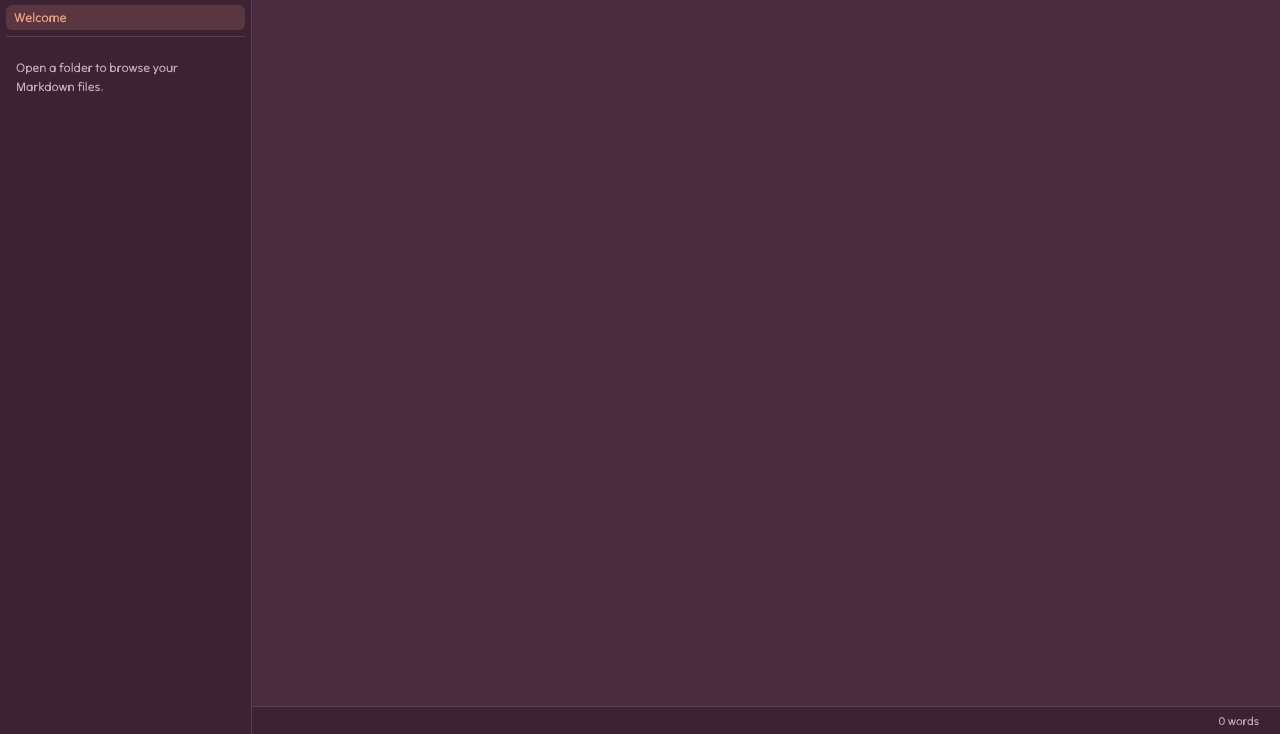
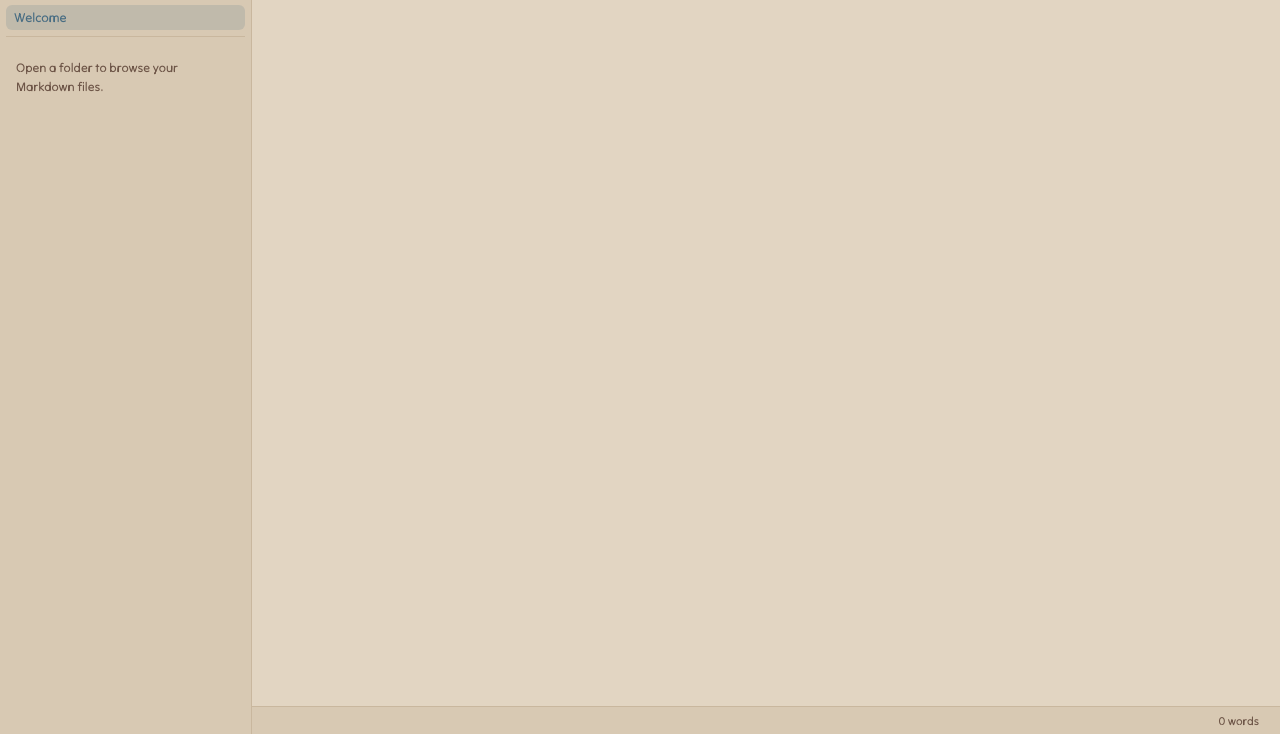
Before and after one commit to Dec444/Typeel, a website built with Vite: page index.html in a window 1280 px wide. Shown: the part 66-800 px from the top of the page. Built offline with nearby package versions, Linux system fonts and the light colour scheme; what @milkdown/crepe would draw is missing.

Commit message:
release v0.1.1

```diff
--- a/package.json
+++ b/package.json
@@ -1,7 +1,7 @@
 {
   "name": "typeel",
   "private": true,
-  "version": "0.1.0",
+  "version": "0.1.1",
   "type": "module",
   "scripts": {
     "dev": "vite",
--- a/src-tauri/tauri.conf.json
+++ b/src-tauri/tauri.conf.json
@@ -1,7 +1,7 @@
 {
   "$schema": "https://schema.tauri.app/config/2",
   "productName": "Typeel",
-  "version": "0.1.0",
+  "version": "0.1.1",
   "identifier": "com.typeel.app",
   "build": {
     "beforeDevCommand": "npm run dev",
--- a/src/main.ts
+++ b/src/main.ts
@@ -14,8 +14,8 @@ let currentPath: string | null = null;
 let savedMarkdown = "";
 let dirty = false;
 let countVisible = localStorage.getItem("typeel-wordcount") !== "off";
-let themeName = localStorage.getItem("typeel-theme-name") || "a";
-let darkMode = (localStorage.getItem("typeel-theme") || "dark") === "dark";
+let themeName = localStorage.getItem("typeel-theme-name") || "b";
+let darkMode = (localStorage.getItem("typeel-theme") || "light") === "dark";
 
 const editorEl = document.getElementById("editor") as HTMLElement;
 const titleEl = document.getElementById("doc-title") as HTMLElement;
--- a/src/styles.css
+++ b/src/styles.css
@@ -22,14 +22,14 @@
 
 :root {
   --sidebar-w: 252px;
-  /* default appearance = Option A, light (overridden once a theme is set) */
-  --bg: #faefe9;
-  --chrome: #f2e4dd;
-  --border: #e6d2c8;
-  --table-border: #dcc6bb;
+  /* default appearance = Option B (Cream & Slate), light — Onion White bg */
+  --bg: #e2d5c2;
+  --chrome: #d8c9b3;
+  --border: #c9b79e;
+  --table-border: #c0ac90;
   --text: #4a2c3f;
-  --text-soft: #8a6675;
-  --accent: #7a5063;
+  --text-soft: #6e5648;
+  --accent: #486d83;
   --hover: rgba(74, 44, 63, 0.07);
   color-scheme: light;
 }
```
Also changed, not shown: .github/workflows/release.yml, src-tauri/icons/128x128.png, src-tauri/icons/128x128@2x.png, src-tauri/icons/32x32.png, src-tauri/icons/64x64.png (added), src-tauri/icons/icon.ico, src-tauri/icons/icon.png, 1 other file.
